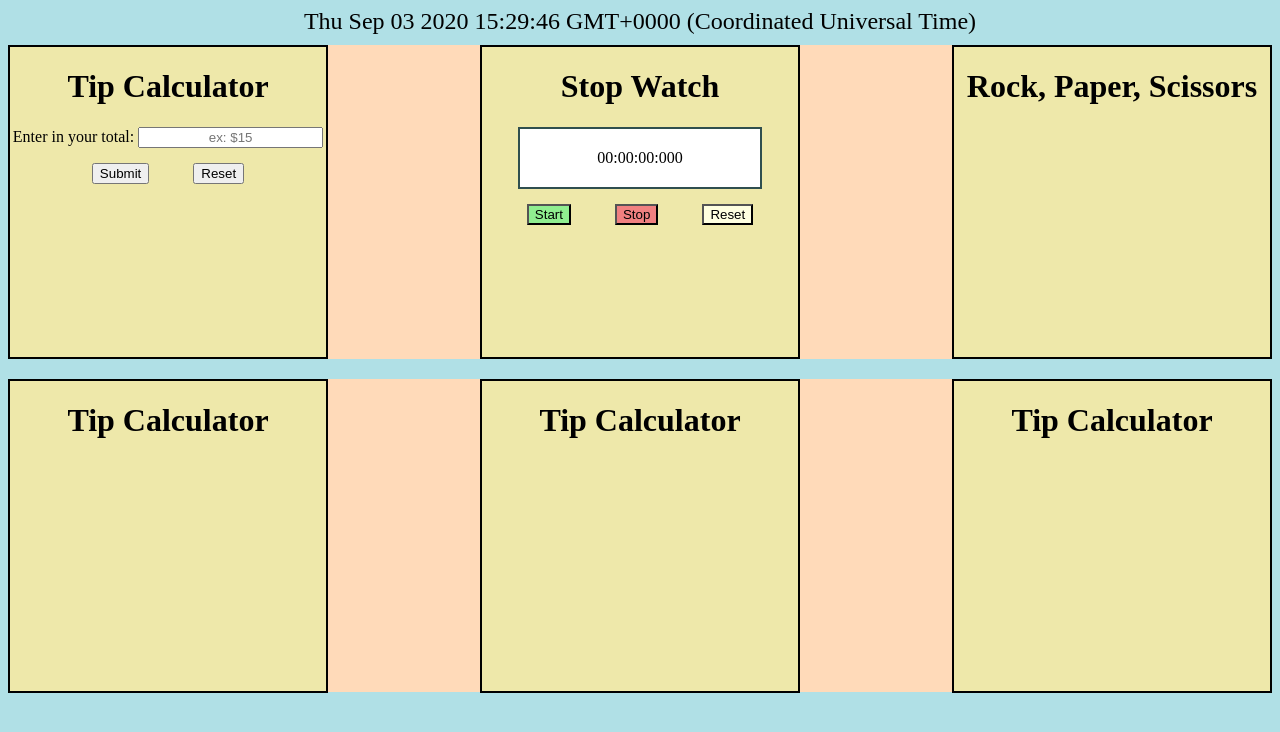
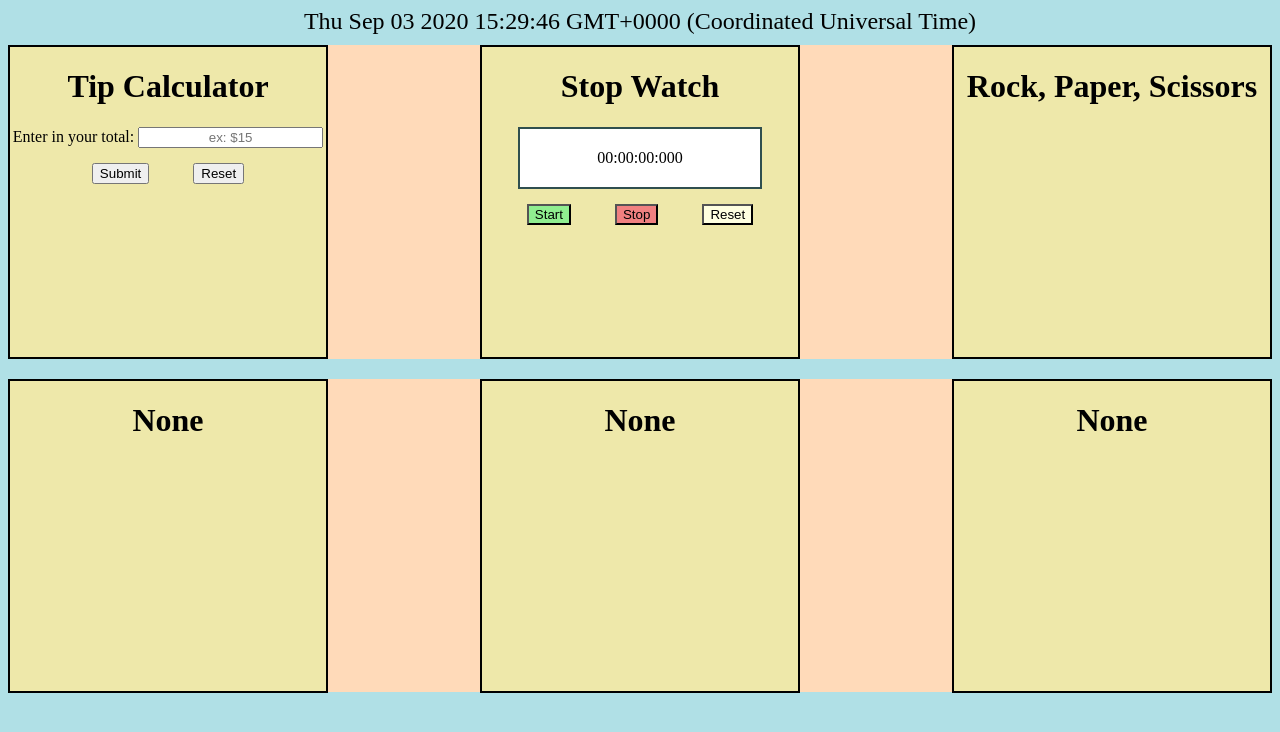
Before and after one commit to JustinA762/Tip-Calculator-Stop-Watch, a plain HTML site: page Resume Project/index.html in a window 1280 px wide. Drawn offline with Linux system fonts and the light colour scheme.

Commit message:
Update index.html

```diff
--- a/Resume Project/index.html
+++ b/Resume Project/index.html
@@ -64,17 +64,17 @@
 
     <div class="container">
         <div id="bottom-left" class="sub-container">
-            <h1>Tip Calculator</h1>
+            <h1>None</h1>
 
         </div>
 
         <div id="bottom-center" class="sub-container">
-            <h1>Tip Calculator</h1>
+            <h1>None</h1>
 
         </div>
 
         <div id="bottom-right" class="sub-container">
-            <h1>Tip Calculator</h1>
+            <h1>None</h1>
 
         </div>
     </div>
```
